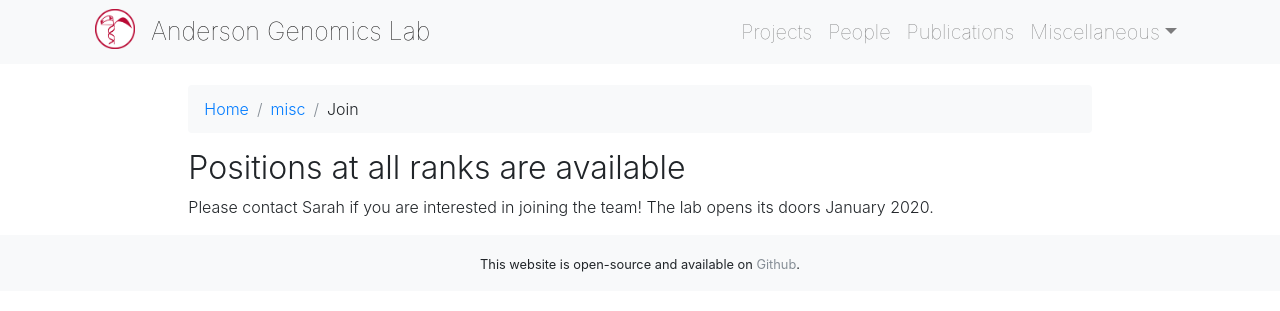
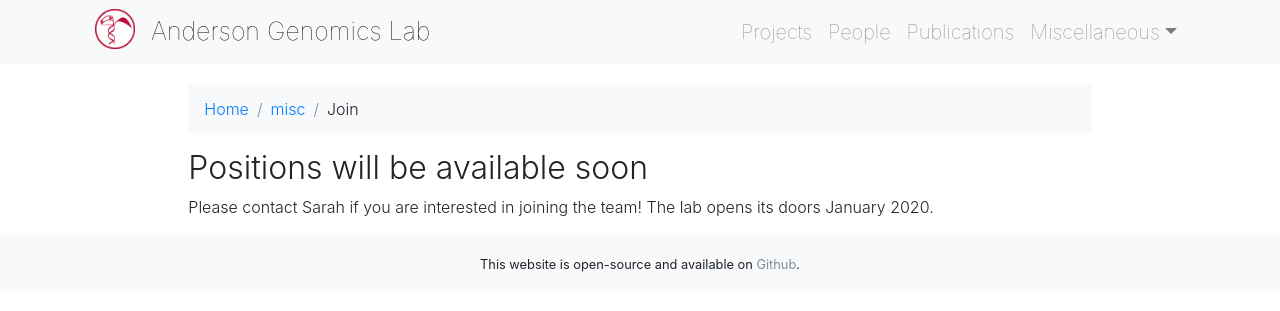
Before and after one commit to andersongenomicslab/andersongenomicslab.github.io, a Jekyll site: the page built from misc/_posts/2010-01-03-join.md, in a window 1280 px wide. Shown: the top 311 px of the page. Built offline with Jekyll 4.4.1, drawn with Linux system fonts in a browser that asks for light colours; nearby versions of some CDN libraries; a style sheet for code colours, icons or effects is not loaded.

Commit message:
Update 2010-01-03-join.md

```diff
--- a/misc/_posts/2010-01-03-join.md
+++ b/misc/_posts/2010-01-03-join.md
@@ -3,7 +3,7 @@ layout: misc
 title: Join
 ---
 
-# Positions at all ranks are available
+# Positions will be available soon
 
 
 Please contact Sarah if you are interested in joining the team! The lab opens its doors January 2020.
```
